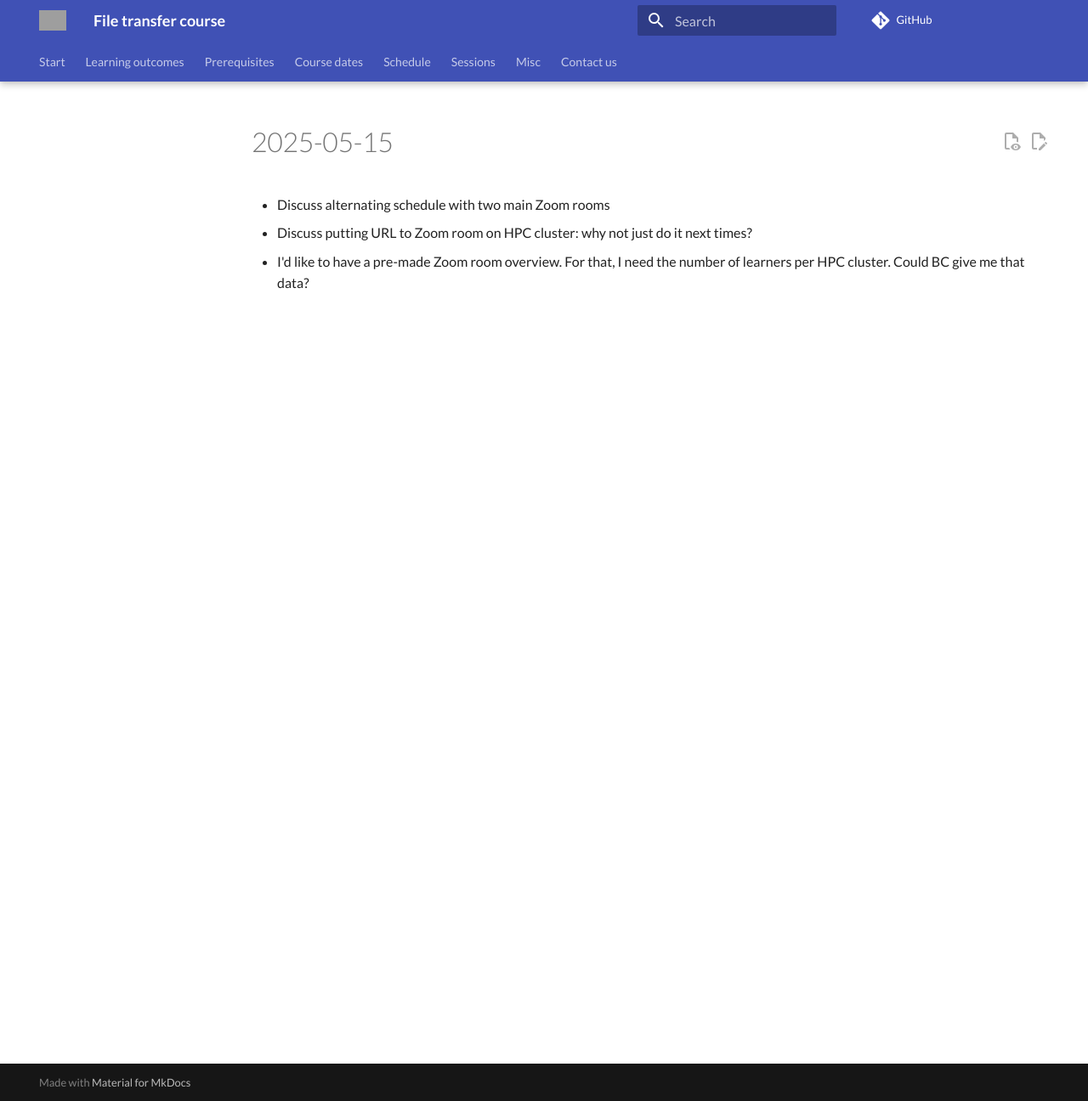
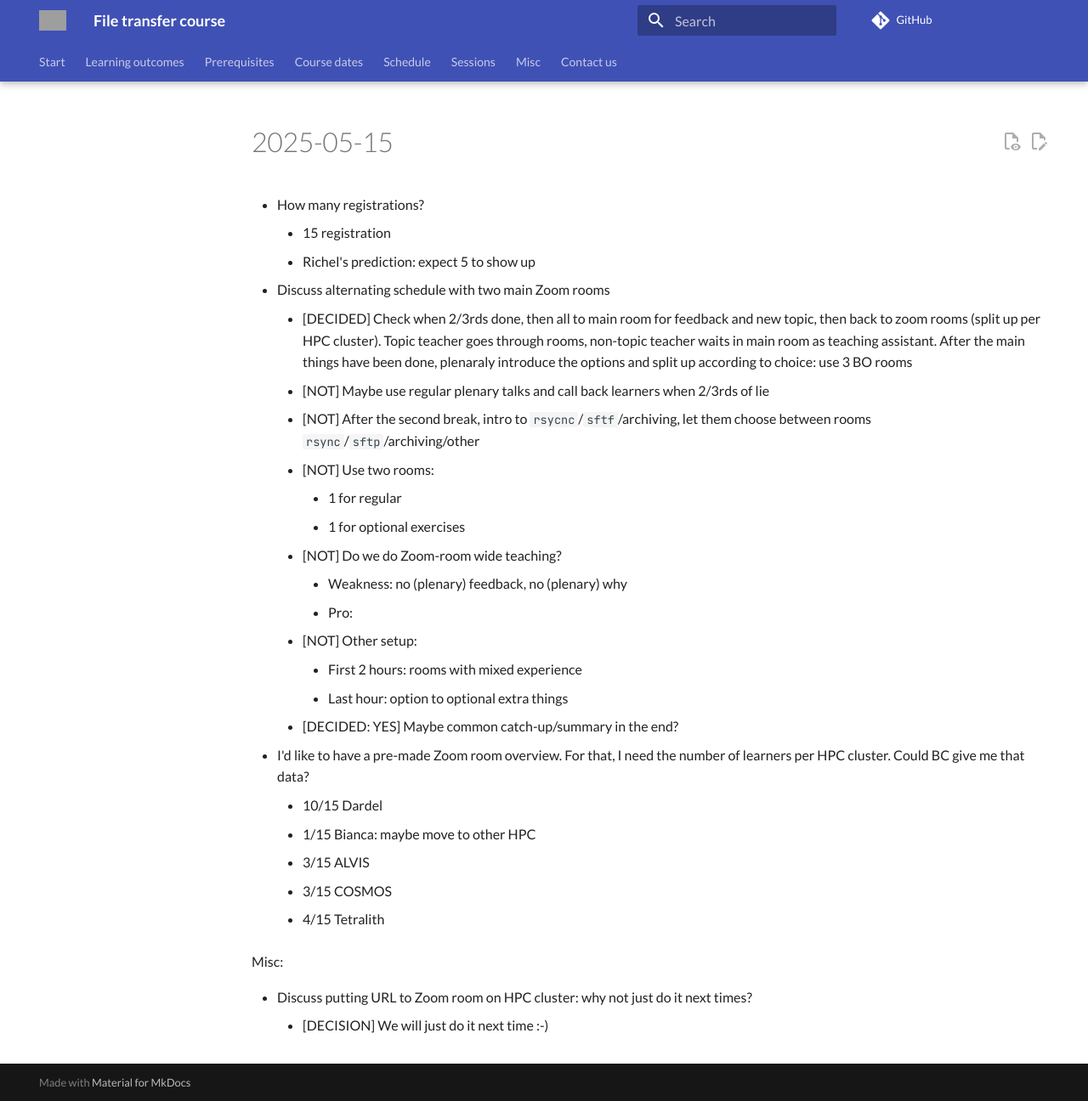
Before and after one commit to UPPMAX/naiss_file_transfer_course, an MkDocs documentation site: the page built from docs/meeting_notes/20250515.md, in a window 1280 px wide and 1296 px high. Shown: the whole window at 85% size. Built offline with MkDocs 1.6.1 and Material for MkDocs 9.7.7, drawn with Linux system fonts in a browser that asks for light colours; comment, search, counter and statistics services are not loaded; grey boxes are pictures that could not be loaded.

Commit message:
Done with meeting

```diff
--- a/docs/meeting_notes/20250515.md
+++ b/docs/meeting_notes/20250515.md
@@ -1,8 +1,43 @@
 # 2025-05-15
 
+
+- How many registrations?
+    - 15 registration
+    - Richel's prediction: expect 5 to show up
 - Discuss alternating schedule with two main Zoom rooms
-- Discuss putting URL to Zoom room on HPC cluster:
-  why not just do it next times?
+    - [DECIDED] Check when 2/3rds done, then all to main room for feedback and
+      new topic, then back to zoom rooms (split up per HPC cluster).
+      Topic teacher goes through rooms, non-topic teacher waits in
+      main room as teaching assistant.
+      After the main things have been done,
+      plenaraly introduce the options and split up according to choice:
+      use 3 BO rooms
+    - [NOT] Maybe use regular plenary talks and call back learners
+      when 2/3rds of lie
+    - [NOT] After the second break, intro to `rsycnc`/`sftf`/archiving,
+      let them choose between rooms `rsync`/`sftp`/archiving/other
+    - [NOT] Use two rooms:
+        - 1 for regular
+        - 1 for optional exercises
+    - [NOT] Do we do Zoom-room wide teaching?
+        - Weakness: no (plenary) feedback, no (plenary) why
+        - Pro:
+    - [NOT] Other setup:
+        - First 2 hours: rooms with mixed experience
+        - Last hour: option to optional extra things
+    - [DECIDED: YES] Maybe common catch-up/summary in the end?
+
 - I'd like to have a pre-made Zoom room overview.
   For that, I need the number of learners per HPC cluster.
   Could BC give me that data?
+    - 10/15 Dardel
+    - 1/15 Bianca: maybe move to other HPC
+    - 3/15 ALVIS
+    - 3/15 COSMOS
+    - 4/15 Tetralith
+
+Misc:
+
+- Discuss putting URL to Zoom room on HPC cluster:
+  why not just do it next times?
+    - [DECISION] We will just do it next time :-)
```
Also changed, not shown: docs/evaluation.md (+2 -0 lines), docs/schedule.md (+5 -3 lines).
